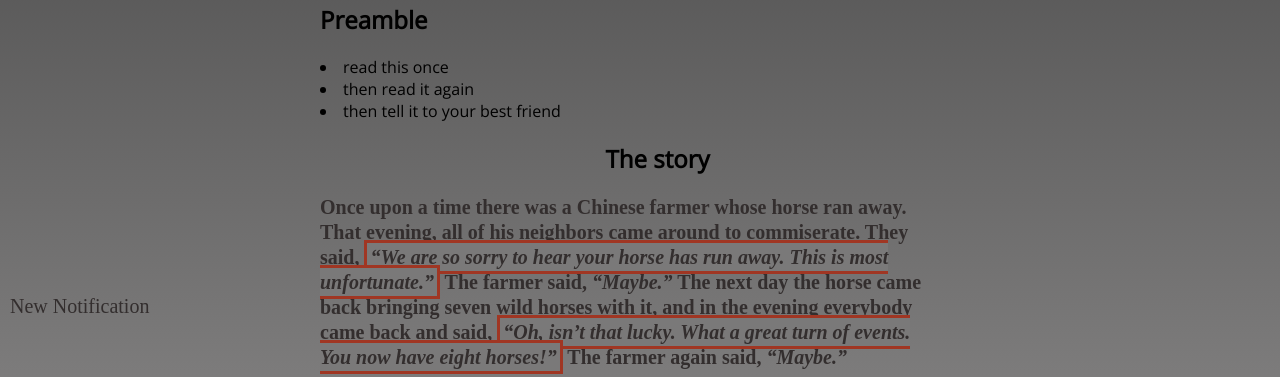
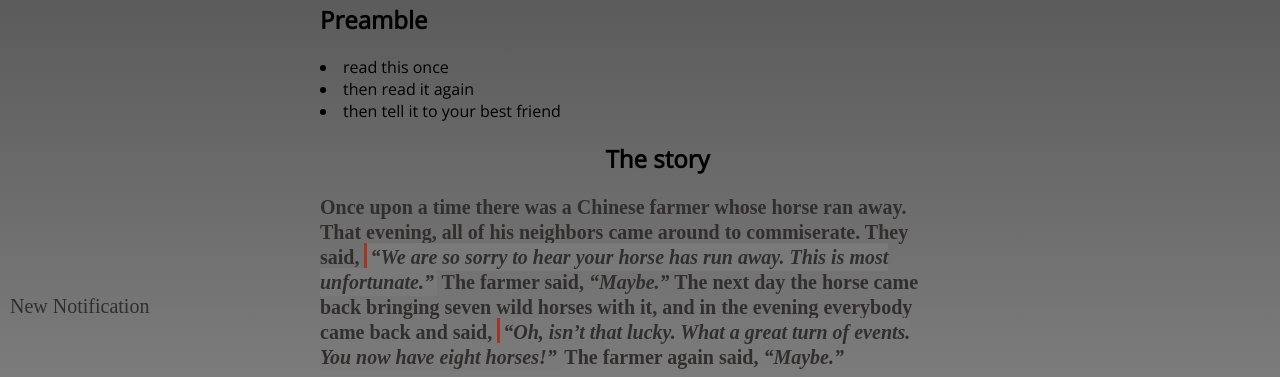
Before and after one commit to Mardixx/progressive-enhancement, a plain HTML site: page index.html in a window 1280 px wide. Shown: the part 461-838 px from the top of the page. Drawn offline with nearby package versions, Linux system fonts and the light colour scheme.

Commit message:
Update style.css

```diff
--- a/style.css
+++ b/style.css
@@ -43,7 +43,7 @@ table{
 p q{
     font-weight: 160%;
     background-color: rgb(122, 121, 121);
-    border: 3px solid #a03623;
+    border-left: 3px solid #a03623;
     padding: 3px;
     font-style: italic;
 }
```
